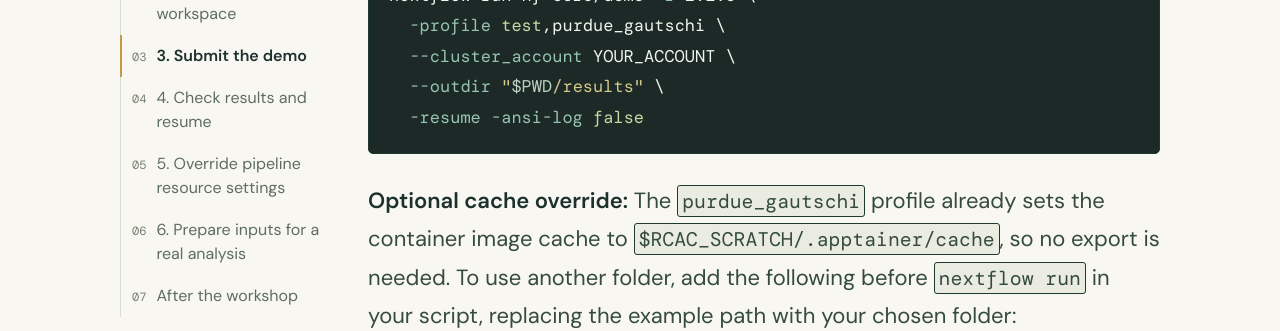
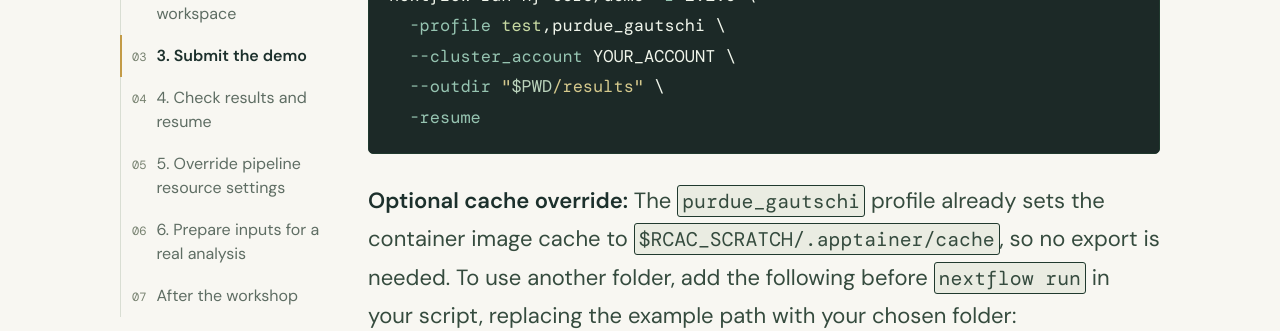
Before and after one commit to zhan4429/PurdueNfWorkshop, a Jekyll site: the page built from nf-core.md, in a window 1280 px wide and 900 px high, scrolled down 7750 px. Shown: the part 154-485 px from the top of the window. Built offline with Jekyll 4.4.1, drawn with Linux system fonts in a browser that asks for light colours; some web fonts are replaced.

Commit message:
Remove ANSI log override from nf-core examples

````diff
--- a/nf-core.md
+++ b/nf-core.md
@@ -138,7 +138,7 @@ mkdir -p "$NXF_APPTAINER_CACHEDIR"
 nextflow run nf-core/demo -r 1.2.0 \
   -profile test,apptainer \
   --outdir "$PWD/results" \
-  -resume -ansi-log false
+  -resume
 ```
 
 Submit from your workspace:
@@ -175,7 +175,7 @@ nextflow run nf-core/demo -r 1.2.0 \
   -profile test,purdue_gautschi \
   --cluster_account YOUR_ACCOUNT \
   --outdir "$PWD/results" \
-  -resume -ansi-log false
+  -resume
 ```
 
 **Optional cache override:** The `purdue_gautschi` profile already sets the container image cache to `$RCAC_SCRATCH/.apptainer/cache`, so no export is needed. To use another folder, add the following before `nextflow run` in your script, replacing the example path with your chosen folder:
@@ -364,7 +364,7 @@ nextflow run nf-core/rnaseq -r 3.27.0 \
   --gtf "$PROJECT_DIR/references/genes.gtf.gz" \
   --aligner star_salmon \
   --outdir "$PWD/results" \
-  -resume -ansi-log false
+  -resume
 ```
 
 Submit with `sbatch run_rnaseq.sh`. `--input` points to the samplesheet; `--fasta` and `--gtf` supply the references. `star_salmon` selects STAR alignment and Salmon quantification. The Gautschi profile supplies the container cache location and submits separate task jobs.
````
Also changed, not shown: reference-guides/shared-nfcore-guide.md (+1 -1 lines).
